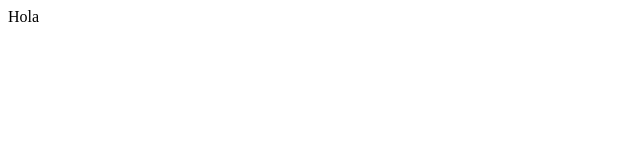
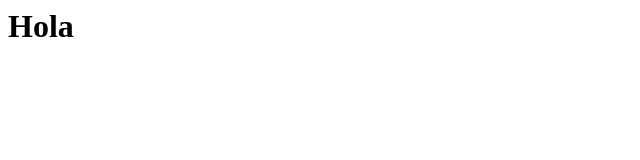
Before and after one commit to marowarth/parallax, a plain HTML site: page index.html in a window 1280 px wide. Shown: the whole page, without its empty margins (0-640 px from the left). Drawn offline with Linux system fonts and the light colour scheme.

Commit message:
Update index.html

```diff
--- a/index.html
+++ b/index.html
@@ -1,3 +1,4 @@
 <html>
-  <body>Hola</body>
+  <head></head>
+  <body><h1>Hola</h1></body>
 </html>
```
